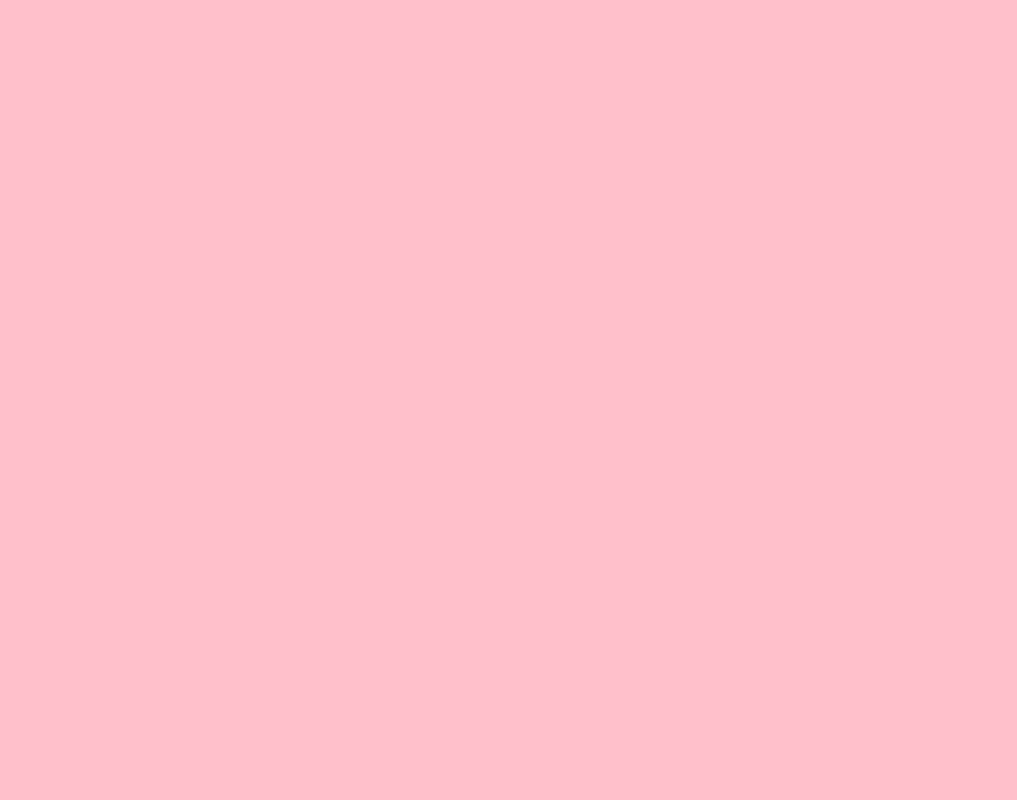
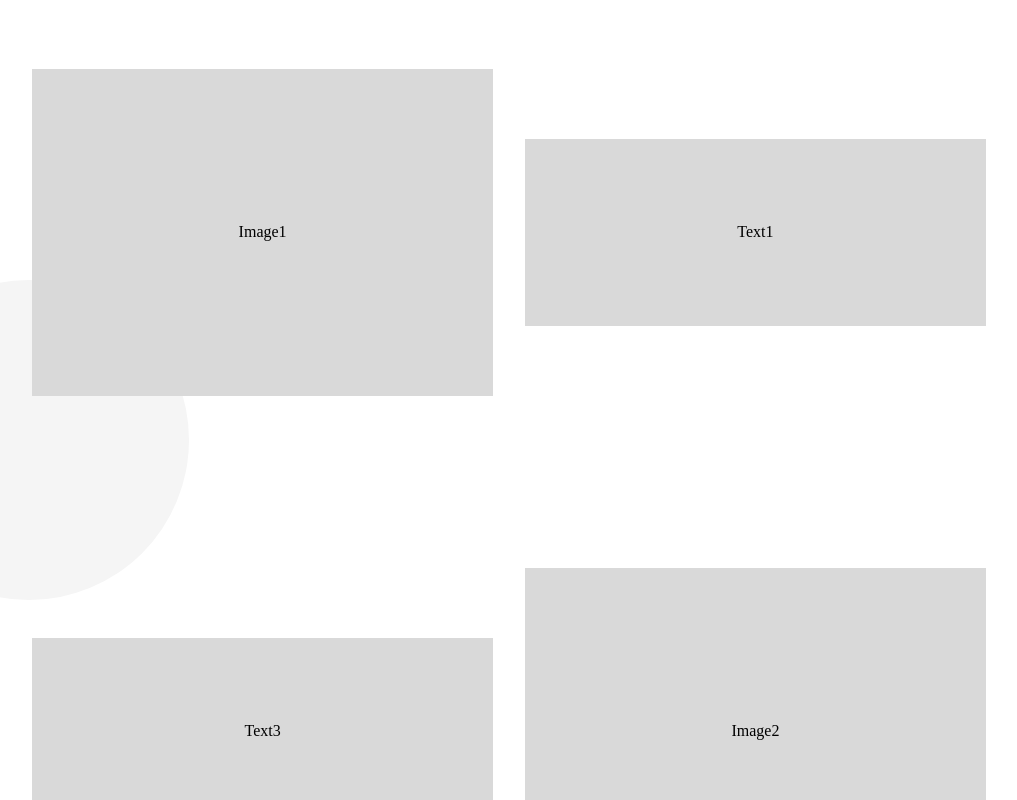
Before and after one commit to kw22228/NFT-FrontEnd, a React (Create React App) app in the folder frontend/: page / in a window 1280 px wide. Shown: the part 2080-2880 px from the top of the page, without its empty margins (131-1148 px from the left). Built offline with nearby package versions, Linux system fonts and the light colour scheme.

Commit message:
init: stroy component

```diff
--- a/frontend/src/components/Main/Story/Story.style.ts
+++ b/frontend/src/components/Main/Story/Story.style.ts
@@ -3,11 +3,12 @@ import styled from 'styled-components';
 export const Section = styled.section`
     height: 200vh;
     width: 100vw;
-    background-color: pink;
 
     display: flex;
     flex-direction: column;
     align-items: center;
+
+    position: relative;
 `;
 
 export const Title = styled.h1`
@@ -18,8 +19,52 @@ export const Title = styled.h1`
     width: fit-content;
 `;
 
-export const Container = styled.div``;
+export const Container = styled.div<{ direction?: String }>`
+    display: flex;
+    flex-direction: ${props => (props.direction === 'reverse' ? 'row-reverse' : 'row')};
+    justify-content: center;
+    align-items: center;
 
-export const ImgBox = styled.div``;
+    width: 80%;
+    height: calc(100% / 3);
 
-export const TextBox = styled.div``;
+    margin: 1rem auto;
+
+    & > div:first-child {
+        margin-right: ${props => (props.direction === 'reverse' ? '0' : '2rem')};
+        margin-left: ${props => (props.direction === 'reverse' ? '2rem' : '0')};
+    }
+`;
+
+export const ImgBox = styled.div`
+    width: 45%;
+    height: 70%;
+    background-color: #d9d9d9;
+
+    display: flex;
+    justify-content: center;
+    align-items: center;
+`;
+
+export const TextBox = styled.div`
+    width: 45%;
+    height: 40%;
+    background-color: #d9d9d9;
+
+    display: flex;
+    justify-content: center;
+    align-items: center;
+`;
+
+export const Ball = styled.div`
+    background-color: #f5f5f5;
+
+    padding: 10rem;
+    border-radius: 50%;
+
+    position: absolute;
+    top: 25%;
+    left: 0%;
+
+    z-index: -1;
+`;
--- a/frontend/src/components/Main/Story/Story.tsx
+++ b/frontend/src/components/Main/Story/Story.tsx
@@ -1,14 +1,30 @@
 import React from 'react';
 import * as s from './Story.style';
+
+interface IStoryBoard {
+    img: string;
+    text: string;
+    direction?: string;
+}
+
+const StoryBoard = ({ img, text, direction = 'row' }: IStoryBoard) => {
+    return (
+        <s.Container direction={direction}>
+            <s.ImgBox>{img}</s.ImgBox>
+            <s.TextBox>{text}</s.TextBox>
+        </s.Container>
+    );
+};
 
 const Story = () => {
     return (
         <s.Section>
             <s.Title>STORY</s.Title>
-            <s.Container>
-                <s.ImgBox></s.ImgBox>
-                <s.TextBox></s.TextBox>
-            </s.Container>
+            <StoryBoard img="Image1" text="Text1" />
+            <StoryBoard img="Image2" text="Text3" direction="reverse" />
+            <StoryBoard img="Image3" text="Text3" />
+
+            <s.Ball />
         </s.Section>
     );
 };
```
